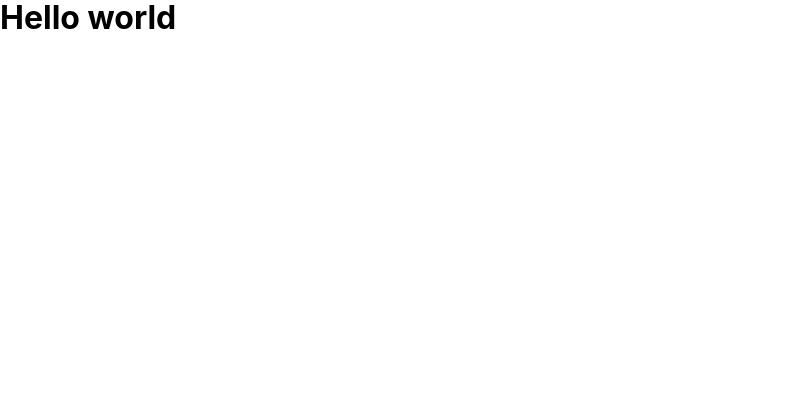
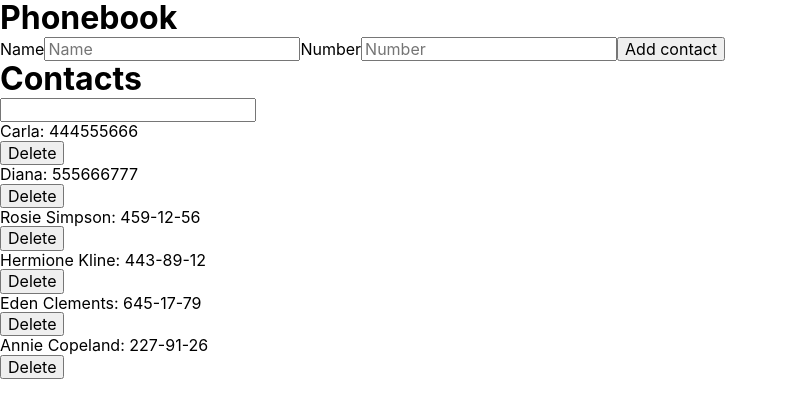
Before and after one commit to Indisputable09/goit-react-hw-02-phonebook, a React (Create React App) app: page / in a window 1280 px wide. Shown: the top 418 px of the page, without its empty margins (0-788 px from the left). Built offline with nearby package versions, Linux system fonts and the light colour scheme.

Commit message:
Needs to be divided into components

```diff
--- a/package.json
+++ b/package.json
@@ -7,13 +7,16 @@
     "@testing-library/jest-dom": "^5.16.3",
     "@testing-library/react": "^12.1.4",
     "@testing-library/user-event": "^13.5.0",
+    "formik": "^2.2.9",
+    "nanoid": "^4.0.0",
     "normalize.css": "^8.0.1",
     "prop-types": "^15.8.1",
     "react": "^18.1.0",
     "react-dom": "^18.1.0",
     "react-scripts": "5.0.1",
     "styled-components": "^5.3.5",
-    "web-vitals": "^2.1.3"
+    "web-vitals": "^2.1.3",
+    "yup": "^0.32.11"
   },
   "scripts": {
     "start": "react-scripts start",
--- a/src/components/App.jsx
+++ b/src/components/App.jsx
@@ -1,11 +1,11 @@
 import { GlobalStyle } from 'components/GlobalStyle';
-
+import Phonebook from './Phonebook';
 
 export const App = () => {
   return (
     <>
       <GlobalStyle/>
-      <h1>Hello world</h1>
+      <Phonebook/>
     </>
   );
 };
--- /dev/null
+++ b/src/components/Phonebook/Phonebook.jsx
@@ -0,0 +1,93 @@
+import { Component } from "react";
+import { Formik, Form, Field } from 'formik';
+import { nanoid } from "nanoid";
+
+export default class Phonebook extends Component {
+    state = {
+        contacts: [
+    { id: nanoid(), name: "Carla", number: 444555666 },
+    { id: nanoid(), name: "Diana", number: 555666777 },
+    {id: 'id-1', name: 'Rosie Simpson', number: '459-12-56'},
+    {id: 'id-2', name: 'Hermione Kline', number: '443-89-12'},
+    {id: 'id-3', name: 'Eden Clements', number: '645-17-79'},
+    {id: 'id-4', name: 'Annie Copeland', number: '227-91-26'},],
+        filter: ''
+    }
+
+    handleSubmit = async (e) => {
+        e.preventDefault();
+        const contactsNames = this.state.contacts.map(contact => contact.name);
+        if (contactsNames.includes(e.target.name.value)) {
+            alert('Sorry, this name is alreaady in your contacts')
+            return
+        }
+        await this.setState(prevState => (
+            {
+               contacts: [{id: nanoid(), name: e.target.name.value, number: e.target.number.value }, ...prevState.contacts]
+            }
+        ))
+        console.log(this.state.contacts)
+        e.target.reset()
+    }
+
+    handleClick = (e) => {
+        const filtered = this.state.contacts.filter(contact => (
+          contact.name !== e.target.name
+        ))
+        this.setState({contacts: filtered})
+        console.log(filtered)
+    }
+
+    handleChangeFilter = (e) => {
+        this.setState({ filter: e.target.value })
+    }
+
+    render() {
+        const normalizedFilterValue = this.state.filter.toLocaleLowerCase();
+        const filteredContacts = this.state.contacts.filter(contact => contact.name.toLocaleLowerCase().includes(normalizedFilterValue))
+      return (
+        <div>
+          <h1>Phonebook</h1>
+          <Formik initialValues={{
+        name: '',
+        number: '',
+              }}>
+          <Form onSubmit={this.handleSubmit}>
+            <label htmlFor="name">Name</label>
+            <Field
+  id="name"
+  type="text"
+  name="name"
+  pattern="^[a-zA-Zа-яА-Я]+(([' -][a-zA-Zа-яА-Я ])?[a-zA-Zа-яА-Я]*)*$"
+  title="Name may contain only letters, apostrophe, dash and spaces. For example Adrian, Jacob Mercer, Charles de Batz de Castelmore d'Artagnan"
+  placeholder="Name"
+  required
+/>
+              <label htmlFor="number">Number</label>
+              <Field
+  type="tel"
+  name="number"
+  pattern="\+?\d{1,4}?[-.\s]?\(?\d{1,3}?\)?[-.\s]?\d{1,4}[-.\s]?\d{1,4}[-.\s]?\d{1,9}"
+  title="Phone number must be digits and can contain spaces, dashes, parentheses and can start with +"
+  placeholder="Number"
+  required
+/>
+          <button type="submit">Add contact</button>
+          </Form>
+          </Formik>
+          <div>
+            <h1>Contacts</h1>
+                  <input type="text" onChange={this.handleChangeFilter} value={this.state.filter} />
+            <ul>
+                {filteredContacts.map(contact => (
+                    <li key={contact.id} name={contact.name}>
+                        <p>{contact.name}: {contact.number}</p>
+                        <button name={contact.name} type="button" onClick={this.handleClick}>Delete</button>
+                    </li>
+                ))}
+            </ul>
+          </div>
+        </div>
+      )
+    }
+}
--- /dev/null
+++ b/src/components/Phonebook/index.js
@@ -0,0 +1 @@
+export { default } from './Phonebook';
```
Also changed, not shown: src/components/Phonebook/Phonebook.styled.js (added), 1 other file (tests, documents, lock files or other folders).
